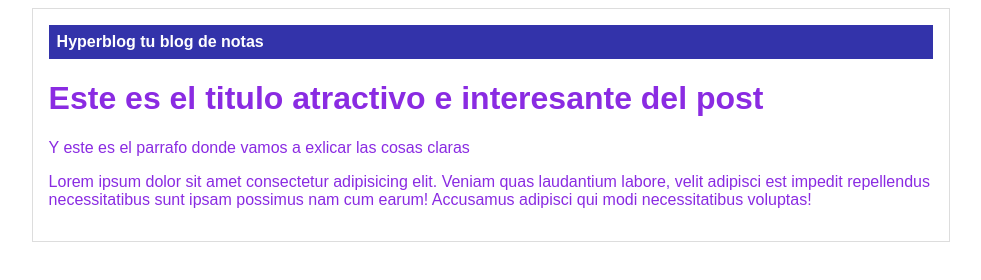
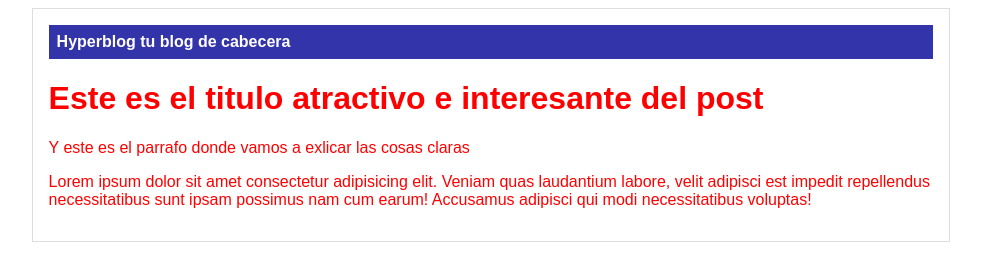
Before and after one commit to LuisFXZ/hyperblogluisxdxxdsa, a plain HTML site: page blogpost.html in a window 1280 px wide. Shown: the whole page, without its empty margins (149-1130 px from the left). Drawn offline with Linux system fonts and the light colour scheme.

Commit message:
modifique la cabecera y el contexto

```diff
--- a/blogpost.html
+++ b/blogpost.html
@@ -7,7 +7,7 @@
         <div id="container">
             <div id="cabecera">
                 Hyperblog
-                <span id="tagline"> tu blog de notas</span>
+                <span id="tagline"> tu blog de cabecera</span>
             </div>
             <div id="post">
                 <h1>Este es el titulo atractivo e
--- a/css/estilos.css
+++ b/css/estilos.css
@@ -1,6 +1,6 @@
 body
 {
-    color: blueviolet;
+    color: red;
     text-align: left;
     font-family: Arial, Helvetica, sans-serif;
 }
```
